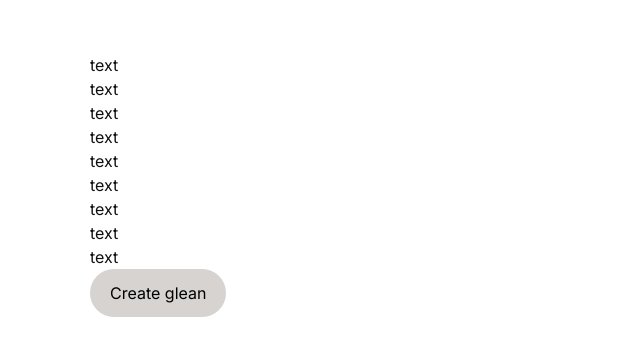
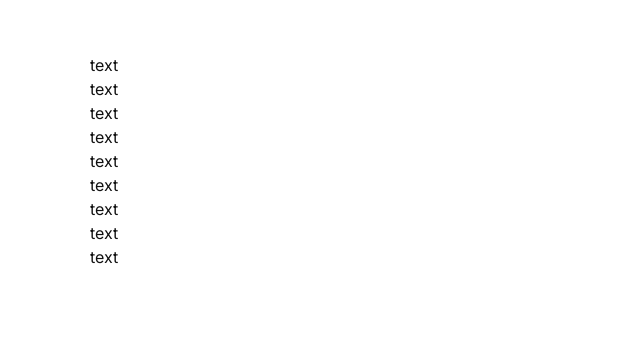
Before and after one commit to Interexy-test-task/gleans-task, a Next.js app: page /profile in a window 1280 px wide. Shown: the part 107-462 px from the top of the page, without its empty margins (0-640 px from the left). Built offline with nearby package versions, Linux system fonts and the light colour scheme.

Commit message:
Lint fixes

```diff
--- a/src/app/profile/@create/create/AddContentStep.tsx
+++ b/src/app/profile/@create/create/AddContentStep.tsx
@@ -9,7 +9,7 @@ import collectionPic from '../../../../../public/collections.svg';
 import ContentTypeOption from './ContentTypeOption';
 
 type Props = {
-  addHandle: (link: string) => void;
+  addHandle: (link?: string) => void;
 };
 
 const AddContentStep: FC<Props> = ({ addHandle }) => {
--- a/src/app/profile/@create/create/CollectionsStep.tsx
+++ b/src/app/profile/@create/create/CollectionsStep.tsx
@@ -38,6 +38,7 @@ const CollectionsStep: React.FC<Props> = ({ value, onSaveClick }) => {
 
           {COLLECTIONS.map((collection) => (
             <div
+              key={collection.id}
               className={twMerge(
                 `px-6 py-3 mb-2 rounded-[29px]
                 text-[#B9B9B9] transition-all duration-500`,
--- a/src/app/profile/@create/create/DoneStep.tsx
+++ b/src/app/profile/@create/create/DoneStep.tsx
@@ -1,8 +1,4 @@
-import { useState } from 'react';
-
 import Button from '@/app/components/button';
-import { COLLECTIONS } from '@/app/constants/content-creation/collections';
-import { twMerge } from 'tailwind-merge';
 
 type Props = {
   onDoneClick: () => void;
--- a/src/app/profile/@create/create/EditStep.tsx
+++ b/src/app/profile/@create/create/EditStep.tsx
@@ -85,7 +85,10 @@ const EditStep: React.FC<Props> = ({
 
           <div className="flex flex-wrap justify-center mb-14">
             {TAGS.map((tag) => (
-              <div className="mr-2.5 mb-2.5 px-3 py-2 rounded-[32px] bg-[#2A2A2A] flex items-center">
+              <div
+                key={tag.id}
+                className="mr-2.5 mb-2.5 px-3 py-2 rounded-[32px] bg-[#2A2A2A] flex items-center"
+              >
                 <span className="mr-1.5">{tag.name}</span>
 
                 {tags.includes(tag.id) ? null : (
--- a/src/app/profile/@create/create/page.tsx
+++ b/src/app/profile/@create/create/page.tsx
@@ -14,7 +14,7 @@ import DoneStep from './DoneStep';
 export default function Page() {
   const [step, setStep] = useState(Steps.MAIN);
 
-  const checkLink = (link: string) => {
+  const checkLink = (link?: string) => {
     setStep(Steps.EDIT);
   };
 
--- a/src/app/profile/page.tsx
+++ b/src/app/profile/page.tsx
@@ -1,8 +1,3 @@
-import Image from 'next/image';
-import Link from 'next/link';
-
-import Button from '../components/button';
-
 export default function Profile() {
   return (
     <>
@@ -15,10 +10,6 @@ export default function Profile() {
       <p>text</p>
       <p>text</p>
       <p>text</p>
-
-      <Link href="/profile/create">
-        <Button>Create glean</Button>
-      </Link>
     </>
   );
 }
```
Also changed, not shown: .eslintrc.json.
